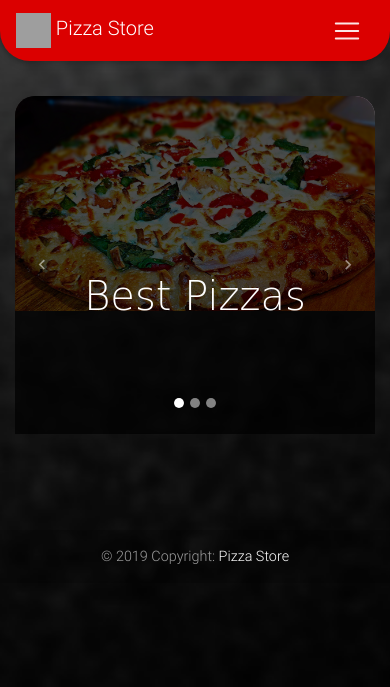
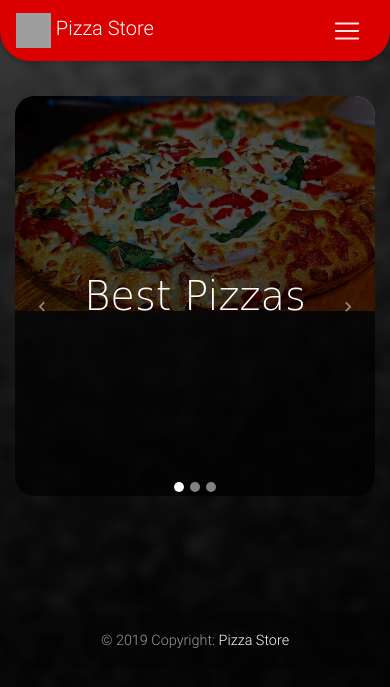
Before and after one commit to jewelnaresh/pizzastore, a Django app: page / in a window 390 px wide. Shown: the top 687 px of the page. Run offline with Django 3.2, Linux system fonts and the light colour scheme; data that the repository does not hold is empty; some libraries are stand-ins or nearby versions; grey boxes are pictures that could not be loaded.

Commit message:
minor fixes

```diff
--- a/products/templates/products/base.html
+++ b/products/templates/products/base.html
@@ -28,7 +28,7 @@
             body,
             header,
             .carousel {
-                height: 40vh;
+                height: 50vh;
             }
         }
 
@@ -38,7 +38,7 @@
             body,
             header,
             .carousel {
-                height: 40vh;
+                height: 50vh;
             }
         }
     </style>
```
